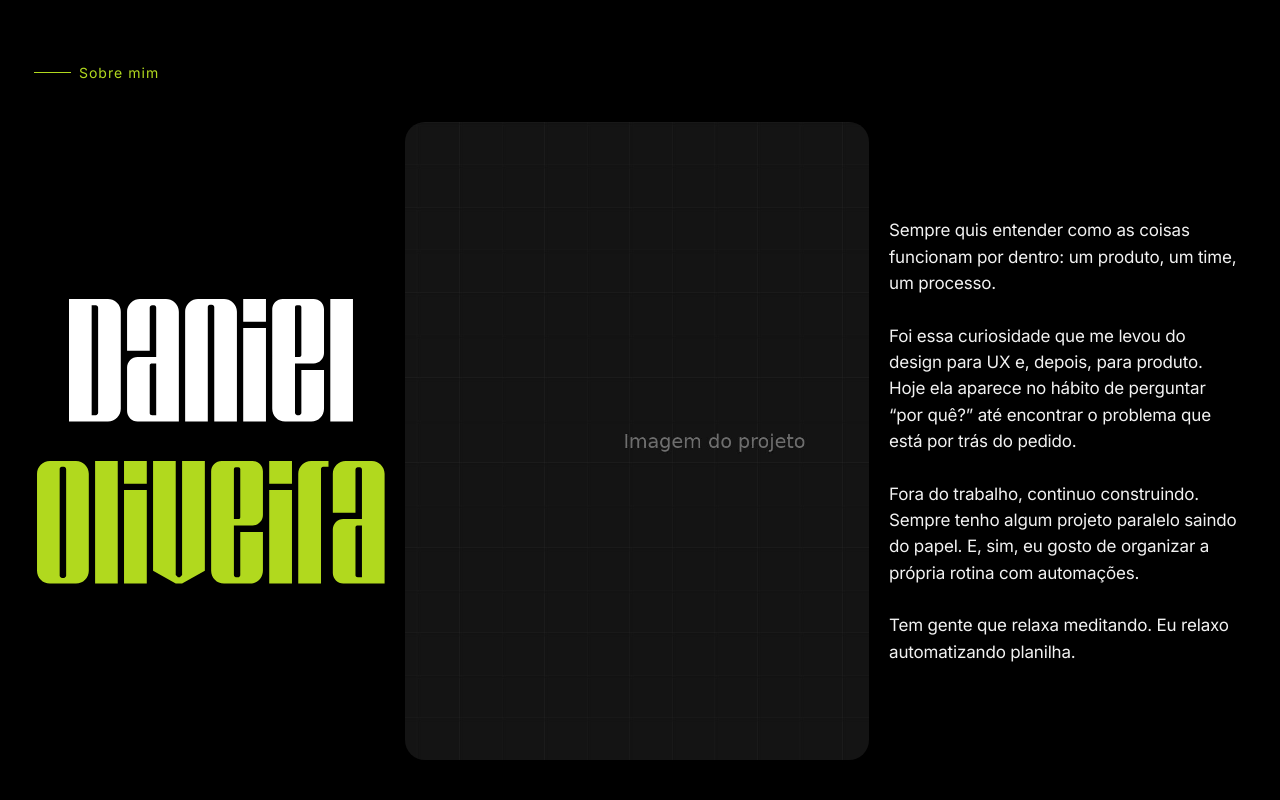
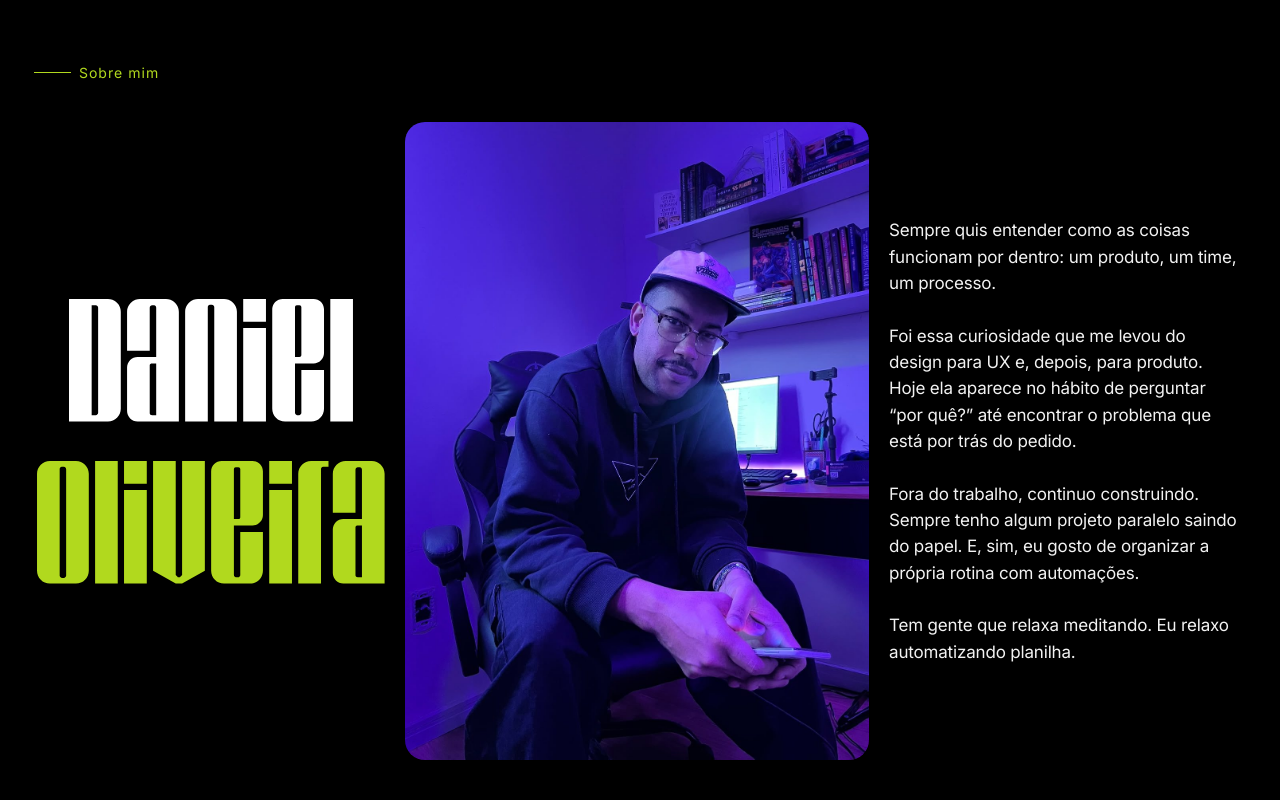
Before and after one commit to DanielOliveiraUX/portifolio-v2, a Next.js app: page / in a window 1280 px wide. Shown: the part 4780-5580 px from the top of the page. Built offline with nearby package versions, Linux system fonts and the light colour scheme.

Commit message:
feat: foto da seção "Sobre mim" otimizada e com texto alternativo
Co-Authored-By: Claude Sonnet 5.5 <noreply@anthropic.com>

```diff
--- a/app/page.module.css
+++ b/app/page.module.css
@@ -217,7 +217,8 @@
 
 .bioImage {
   object-fit: cover;
-  object-position: 30% center;
+  /* rosto em ~58% da largura e ~35% da altura da foto: o recorte não corta o rosto */
+  object-position: 58% 30%;
 }
 
 .bioText {
--- a/data/site.ts
+++ b/data/site.ts
@@ -32,4 +32,7 @@ export const bio = [
 /** Imagem de exemplo (Lorem Picsum/Unsplash); trocar pela definitiva. */
 export const heroImage = { src: "/images/hero-bg.jpg" };
 
-export const bioImage = { src: "/images/placeholder.jpg", alt: "" };
+export const bioImage = {
+  src: "/images/daniel-oliveira-sobre-mim.jpg",
+  alt: "Daniel Oliveira sentado numa cadeira, de boné, óculos e moletom azul-marinho, olhando para a câmera em um escritório com luz roxa",
+};
```
Also changed, not shown: public/images/daniel-oliveira-sobre-mim.jpg (added).
